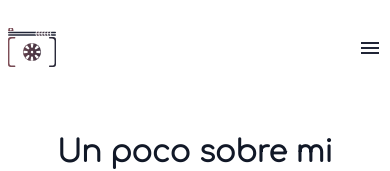
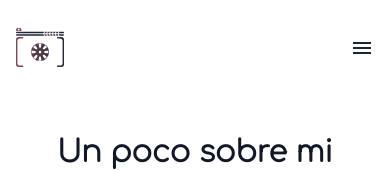
Before and after one commit to Alexfm101/juan-webpage, a Next.js app: page /Me in a window 390 px wide. Shown: the top 171 px of the page. Built offline with nearby package versions, Linux system fonts and the light colour scheme.

Commit message:
more fixes

```diff
--- a/components/Footer.tsx
+++ b/components/Footer.tsx
@@ -8,7 +8,7 @@ export default function Footer() {
 			<footer className="p-10 mt-20 xl:mx-auto">
 				<div className="flex flex-row justify-center space-x-5">
 					<Link href="https://www.instagram.com/_fraum_/">
-						<a href="https://www.instagram.com/_fraum_/" className=" relative w-8">
+						<a href="https://www.instagram.com/_fraum_/" className="w-8 lg:h-7">
 							<svg fill='#875159' id="Layer_1" data-name="Layer 1" xmlns="http://www.w3.org/2000/svg" viewBox="0 0 112.6 112.6">
 								<title>Icono 2</title>
 								<path className="" d="M843.69,1062.34H770.91A19.94,19.94,0,0,1,751,1042.42V969.65a19.94,19.94,0,0,1,19.91-19.92h72.78a19.94,19.94,0,0,1,19.91,19.92v72.77A19.94,19.94,0,0,1,843.69,1062.34ZM770.91,955.75A13.91,13.91,0,0,0,757,969.65v72.77a13.91,13.91,0,0,0,13.89,13.9h72.78a13.92,13.92,0,0,0,13.9-13.9V969.65a13.92,13.92,0,0,0-13.9-13.9Z" transform="translate(-751 -949.73)" />
@@ -17,6 +17,14 @@ export default function Footer() {
 							</svg>
 						</a>
 					</Link>
+					{/* <Link href="#">
+					<a href="" className="w-10 h-6 relative lg:h-7">
+							<Image
+								src="/svgs/begance.svg"
+								layout="fill"
+							/>
+						</a>
+					</Link> */}
 				</div>
 				<div className="text-center mt-2 lg:text-lg">
 					<small className="font-medium text-black">
--- a/components/Navbar.tsx
+++ b/components/Navbar.tsx
@@ -7,7 +7,7 @@ export default function Navbar() {
 	return (
 		<>
 			<header className=" max-w-screen-xl mx-auto">
-				<nav className="w-full px-2 py-7 lg:px-0">
+				<nav className="w-full px-4 py-7 lg:px-0">
 					<div className="flex justify-between">
 						<Link href="/">
 							<a href="" className="relative w-12 lg:w-16" >
--- a/pages/api/pictures.ts
+++ b/pages/api/pictures.ts
@@ -8,9 +8,9 @@ const cld = new Cloudinary({
 })
 
 // obtener imagen
-export const getPictures =  (folder:string, pic_num:number) => {
+export const getPictures = (folder:string, pic_num:number) => {
 
-    const array =  [...new Array(pic_num)]
+    const array = [...new Array(pic_num)]
         .map(( _, index) => cld.image(`${folder}/${index.toString()}`).quality(30))
 
     return array;
--- a/pages/index.tsx
+++ b/pages/index.tsx
@@ -39,7 +39,7 @@ export default function Home() {
 				<ul className=" mt-10 container md:mx-auto md:max-w-7xl md:masonry">
 					{pictures.map((picture, id) => (
 						<li onClick={handleOnClick} key={id} className="m-2 md:m-0 md:item">
-							<AdvancedImage cldImg={picture} className="hover:opacity-50" />
+							<AdvancedImage loading="lazy" cldImg={picture} className="hover:opacity-50" />
 						</li>
 					))}
 				</ul>
```
